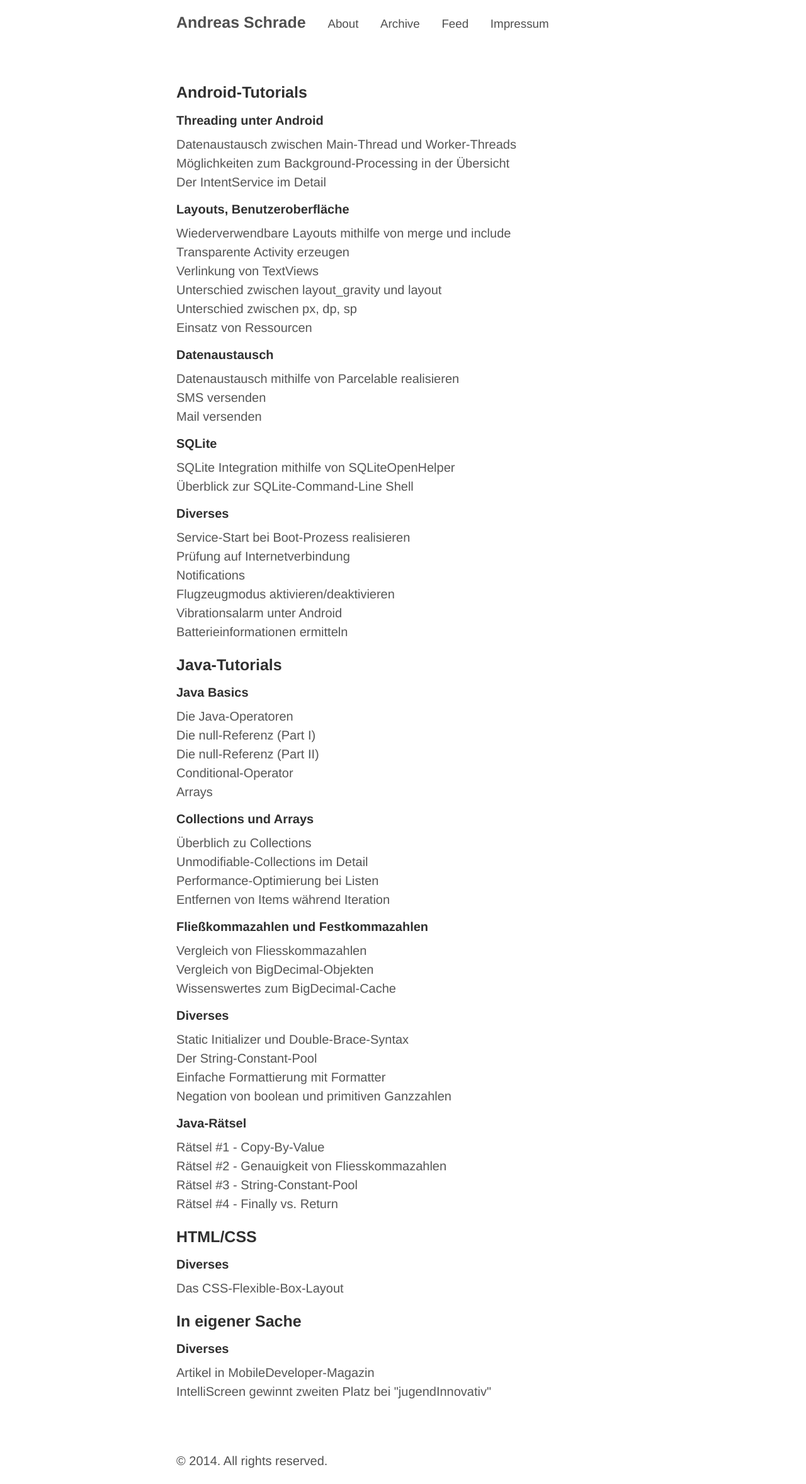
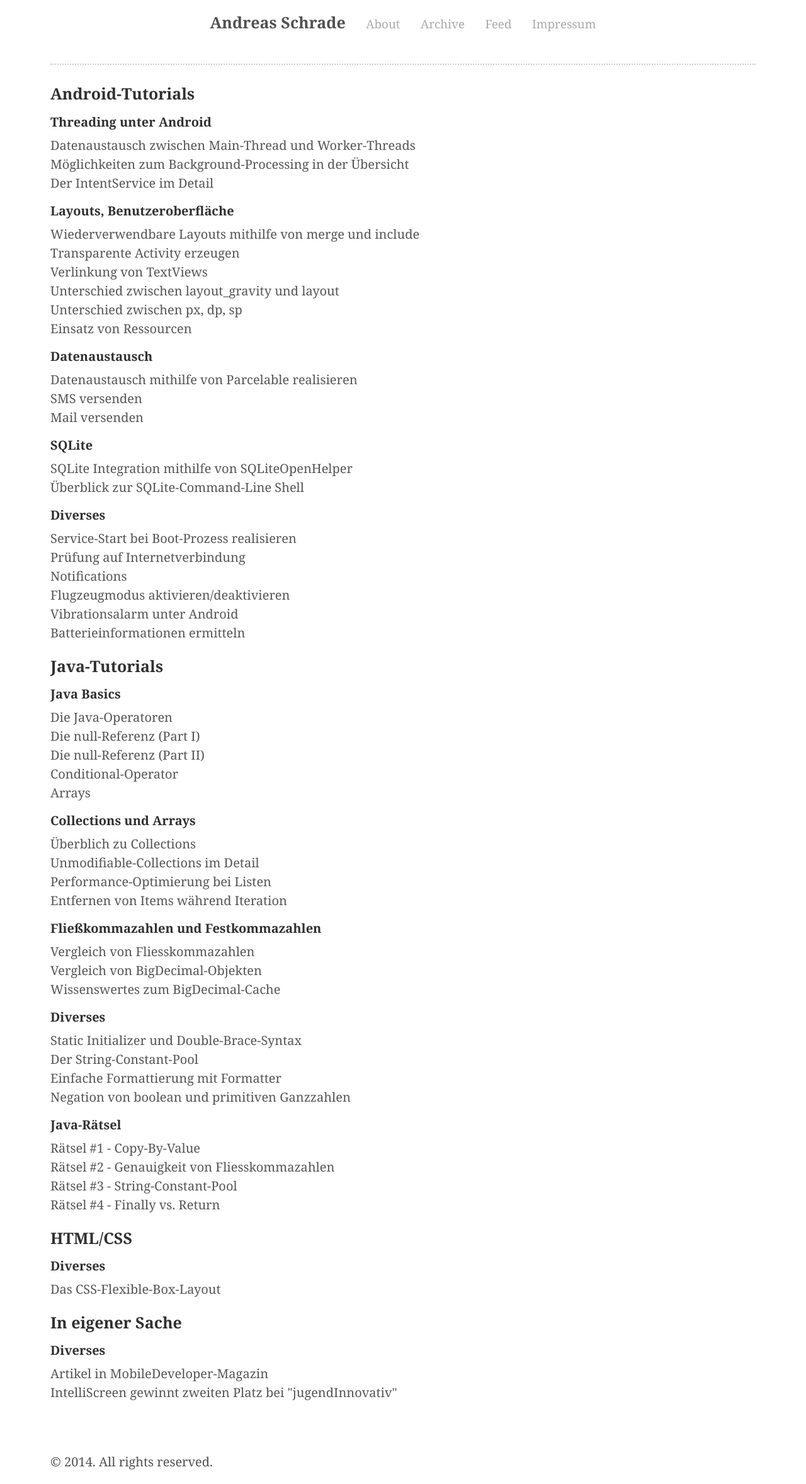
Before and after one commit to andreasschrade/andreasschrade.github.com, a Jekyll site: the page built from index.html, in a window 1280 px wide. Shown: the whole page at 63% size. Built offline with Jekyll 4.4.1, drawn with Linux system fonts in a browser that asks for light colours; Markdown is read by kramdown in place of the engine named in the settings; the list of posts is cut into pages by our own code.

Commit message:
improved design

```diff
--- a/_layouts/default.html
+++ b/_layouts/default.html
@@ -15,6 +15,8 @@
           {% endfor %}
         </h3>
       </div>
+      <div class="masthead dotted">
+      </div>
 
       {{ content }}
 
--- a/public/css/poole.css
+++ b/public/css/poole.css
@@ -48,7 +48,7 @@
 }
 
 html {
-  font-family: "Helvetica Neue", Helvetica, Arial, sans-serif;
+  font-family: "Georgia", "Helvetica Neue", Helvetica, Arial, sans-serif;
   font-size: 16px;
   line-height: 1.5;
 }
@@ -88,7 +88,7 @@
   text-rendering: optimizeLegibility;
 }
 h1 {
-  font-size: 2rem;
+  font-size: 1.8rem;
 }
 h2 {
   margin-top: 1rem;
@@ -286,7 +286,7 @@
  */
 
 .container {
-  max-width: 38rem;
+  max-width: 58rem;
   padding-left:  1rem;
   padding-right: 1rem;
   margin-left:  auto;
@@ -303,12 +303,17 @@
 .masthead {
   padding-top:    1rem;
   padding-bottom: 1rem;
-  margin-bottom: 3rem;
+  margin-bottom: 1.5rem;
+}
+
+.dotted {
+ padding:0; border-bottom:2px dotted rgb(204,204,204);
 }
 .masthead-title {
   margin-top: 0;
   margin-bottom: 0;
   color: #505050;
+  text-align:center;
 }
 .masthead-title a {
   color: #505050;
@@ -320,6 +325,10 @@
   letter-spacing: 0;
 }
 
+.masthead-title small a {
+  color: rgb(170,170,170);
+
+}
 
 /*
  * Posts and pages
@@ -377,6 +386,9 @@
   color: inherit;
 }
 
+.related-posts li hr {
+  font-size: 1.0rem;
+}
 
 /*
  * Pagination
```
